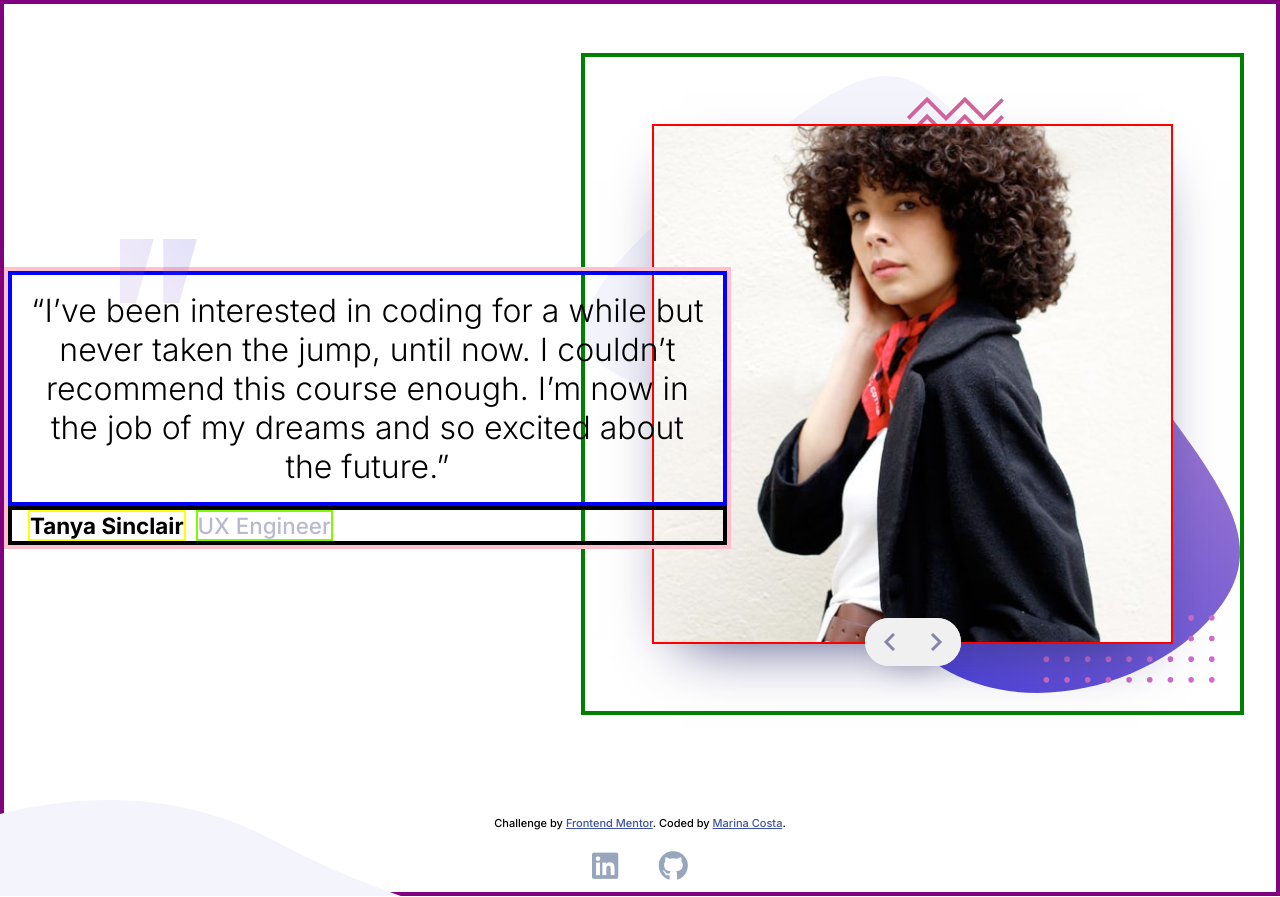
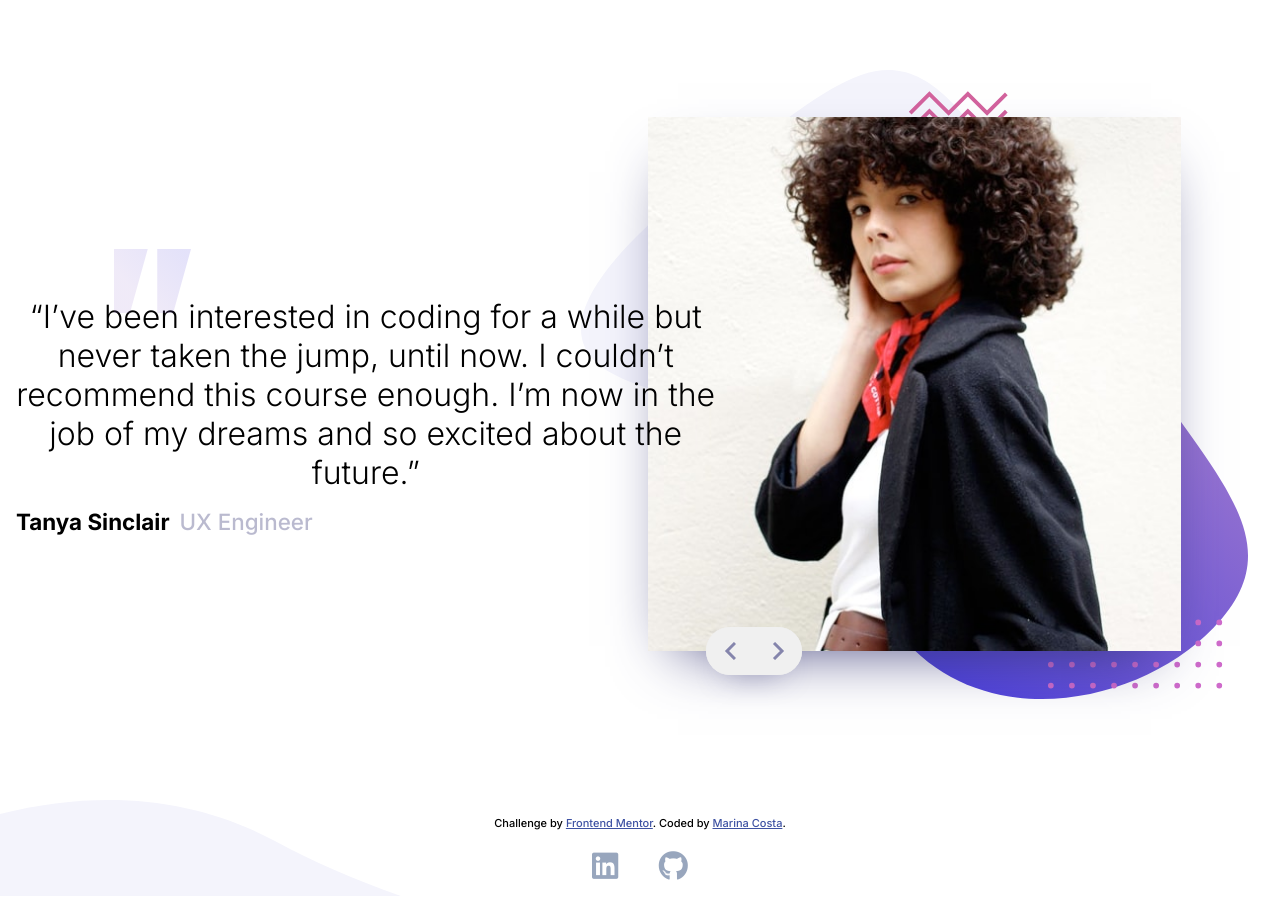
Before and after one commit to MarinaFroes/frontend-mentor-testimonial, a website: page index.html in a window 1280 px wide. Drawn offline with Linux system fonts and the light colour scheme.

Commit message:
styles: Remove borders and change button position

```diff
--- a/style.css
+++ b/style.css
@@ -36,7 +36,6 @@ main {
   grid-template-columns: 1fr;
   grid-template-rows: auto;
   align-items: center;
-  border: 4px solid purple;
   padding-bottom: 4rem;
 }
 
@@ -46,7 +45,6 @@ main {
   display: flex;
   flex-direction: column;
   position: relative;
-  border: 4px solid pink;
   margin: 1.5rem 0 0 0;
   max-width: 800px;
 }
@@ -61,7 +59,6 @@ main {
 
 .text {
   text-align: center;
-  border: 4px solid blue;
   font-weight: var(--leight-font-weight);
   padding: 0.5rem;
   font-size: 0.7rem;
@@ -71,18 +68,15 @@ main {
   display: flex;
   flex-direction: column;
   align-items: center;
-  border: 4px solid black;
 }
 
 .name {
-  border: 2px solid yellow;
   font-size: 0.5rem;
   font-weight: var(--bold-font-weight);
   margin-right: 10px;
 }
 
 .role {
-  border: 2px solid lawngreen;
   font-size: 0.5rem;
   color: var(--secondary-color);
   font-weight: var(--medium-font-weight);
@@ -97,11 +91,9 @@ main {
   background-position: center;
   background-size: contain;
   margin: 1rem;
-  border: 4px solid green;
 }
 
 .image-container {
-  border: 2px solid red;
   position: relative;
   display: flex;
   -webkit-box-shadow: 0 25px 60px -30px hsl(240, 37%, 33%);
@@ -218,6 +210,10 @@ footer {
     left: 20%;
   }
 
+  .button-container {
+    left: 30%;
+  }
+
   .user-info {
     flex-direction: row;
     justify-content: flex-start;
@@ -240,4 +236,7 @@ footer {
     font-size: 0.7rem;
   }
 
+  .button-container {
+    left: 20%;
+  }
 }
```
